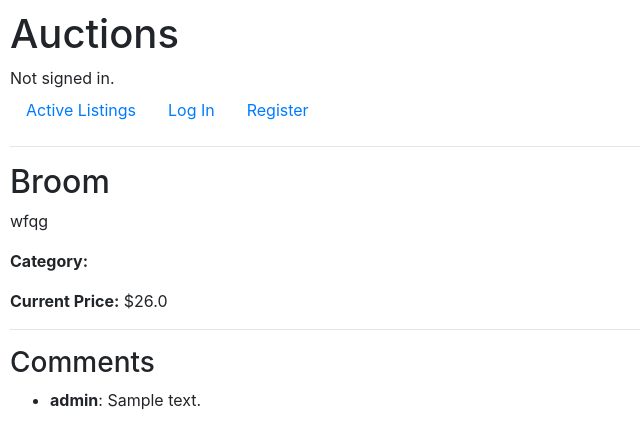
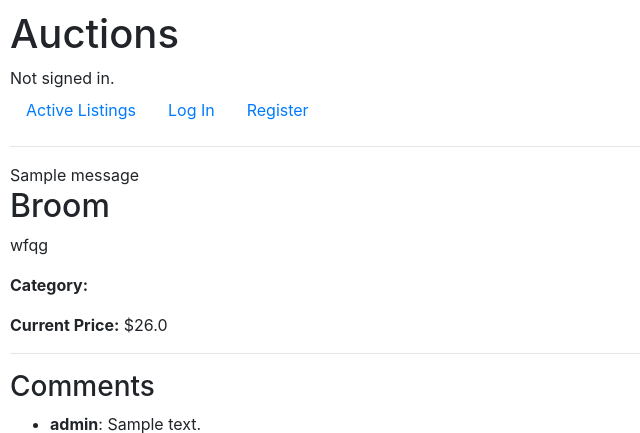
Before and after one commit to xavieralves16/Commerce, a Django app: page /listing/1 in a window 1280 px wide. Shown: the top 433 px of the page, without its empty margins (0-640 px from the left). Run offline with Django 3.2, Linux system fonts and the light colour scheme; data comes from the database, SQL or seed files in the repository; both versions use the stored data as it was after the commit; tables that the repository leaves empty hold one stand-in row (values such as "Sample post"); one stand-in notice (Sample message) is shown; some libraries are stand-ins or nearby versions.

Commit message:
Adding of messages in listing page

```diff
--- a/auctions/templates/auctions/listing.html
+++ b/auctions/templates/auctions/listing.html
@@ -1,6 +1,15 @@
 {% extends "auctions/layout.html" %}
 
 {% block body %}
+{% if messages %}
+    <div class="messages">
+      {% for message in messages %}
+        <div class="message {{ message.tags }}">
+          {{ message }}
+        </div>
+      {% endfor %}
+    </div>
+{% endif %}
 <h2>{{listing.title}}</h2>
 
 {% if listing.image_url %}
```
Also changed, not shown: db.sqlite3.
